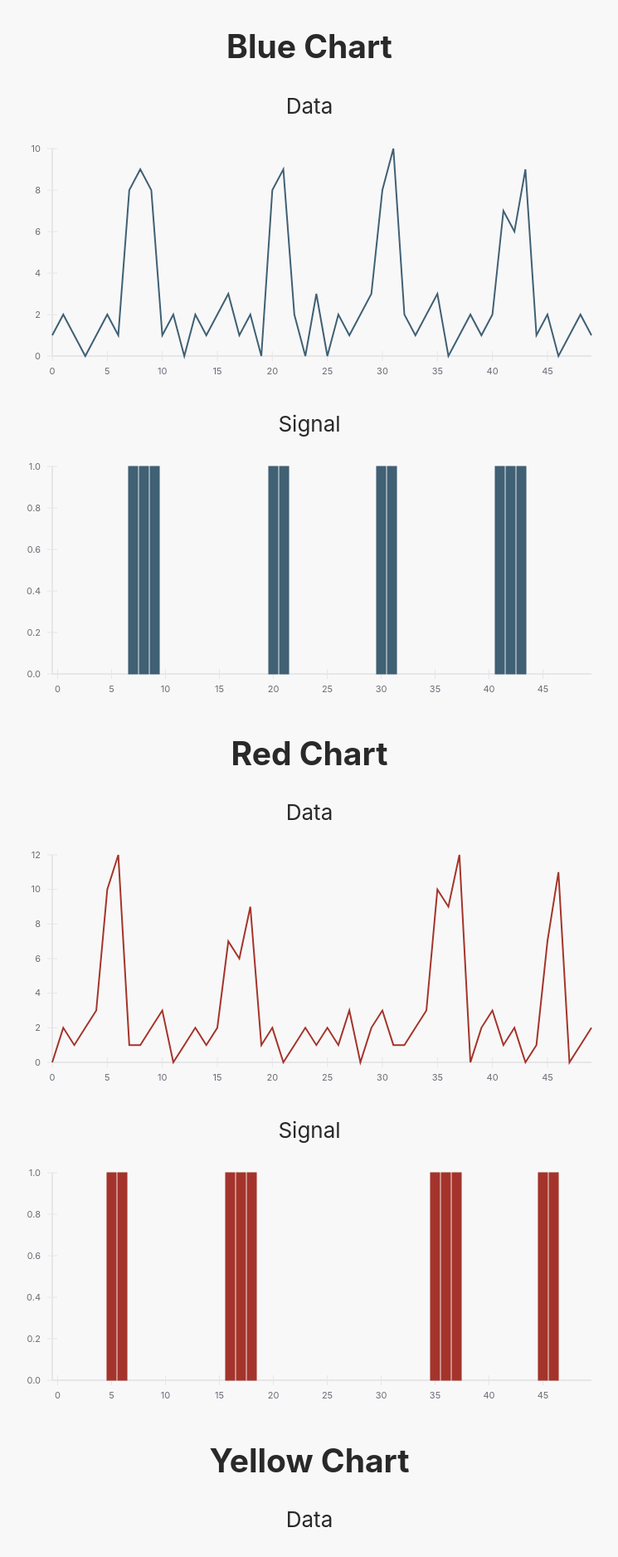
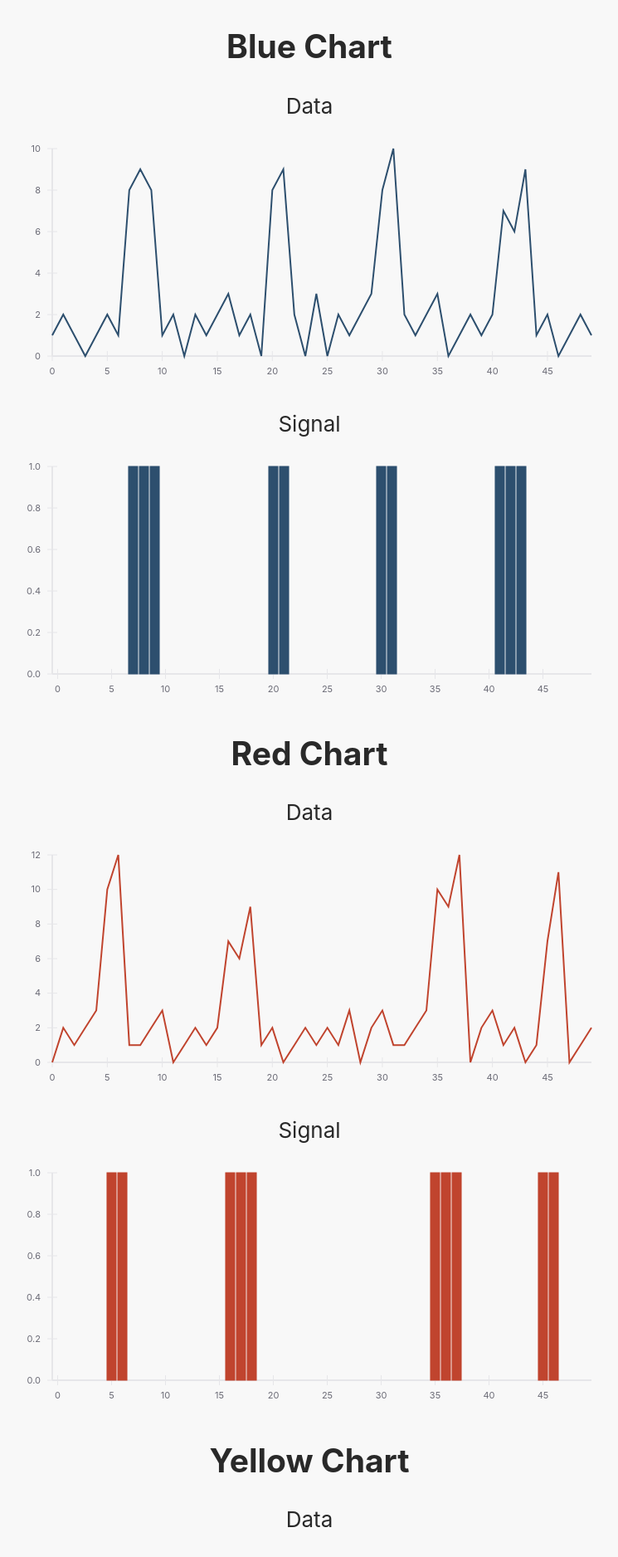
Before and after one commit to bruhu/labforward-challenge, a React (Create React App) app: page / in a window 1280 px wide. Shown: the top 1876 px of the page at 83% size, without its empty margins (267-1012 px from the left). Built offline with nearby package versions, Linux system fonts and the light colour scheme.

Commit message:
re-colored

```diff
--- a/src/components/BlueChart.js
+++ b/src/components/BlueChart.js
@@ -20,7 +20,7 @@ class BlueChart extends Component {
         <h2>Blue Chart</h2>
         <div className="line-chart">
           <p>Data</p>
-          <XYPlot height={300} width={700} stroke="#406074">
+          <XYPlot height={300} width={700} stroke="#2D4F6E">
             <XAxis />
             <YAxis />
             <LineSeries
@@ -32,7 +32,7 @@ class BlueChart extends Component {
         </div>
         <div className="bar-chart">
           <p>Signal</p>
-          <XYPlot height={300} width={700} color="#406074">
+          <XYPlot height={300} width={700} color="#2D4F6E">
             <XAxis />
             <YAxis />
             <VerticalBarSeries
--- a/src/components/RedChart.js
+++ b/src/components/RedChart.js
@@ -20,7 +20,7 @@ class RedChart extends Component {
         <h2>Red Chart</h2>
         <div className="line-chart">
           <p>Data</p>
-          <XYPlot height={300} width={700} stroke="#A4342B">
+          <XYPlot height={300} width={700} stroke="#C0442E">
             <XAxis />
             <YAxis />
             <LineSeries
@@ -32,7 +32,7 @@ class RedChart extends Component {
         </div>
         <div className="bar-chart">
           <p>Signal</p>
-          <XYPlot height={300} width={700} color="#A4342B">
+          <XYPlot height={300} width={700} color="#C0442E">
             <XAxis />
             <YAxis />
             <VerticalBarSeries
```
